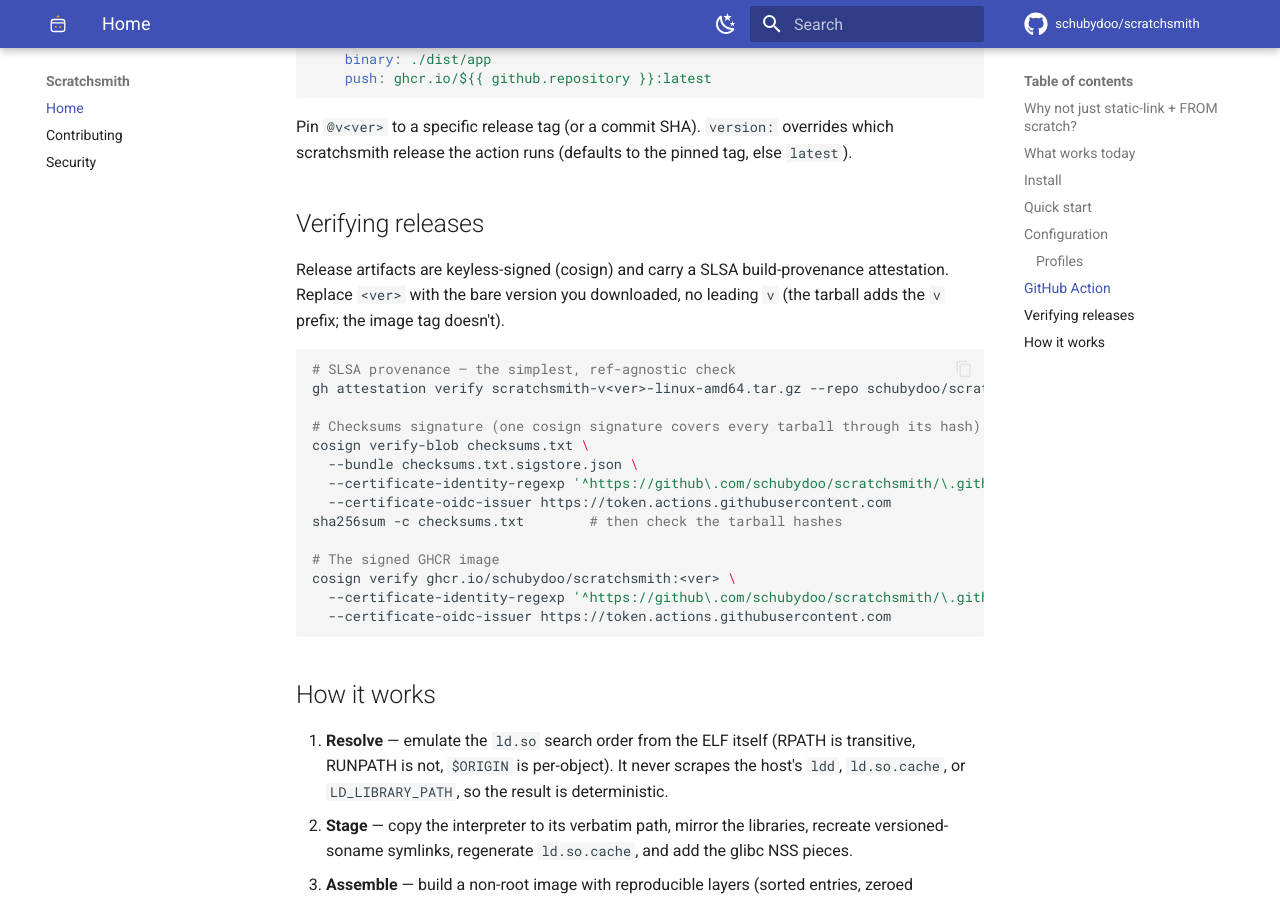
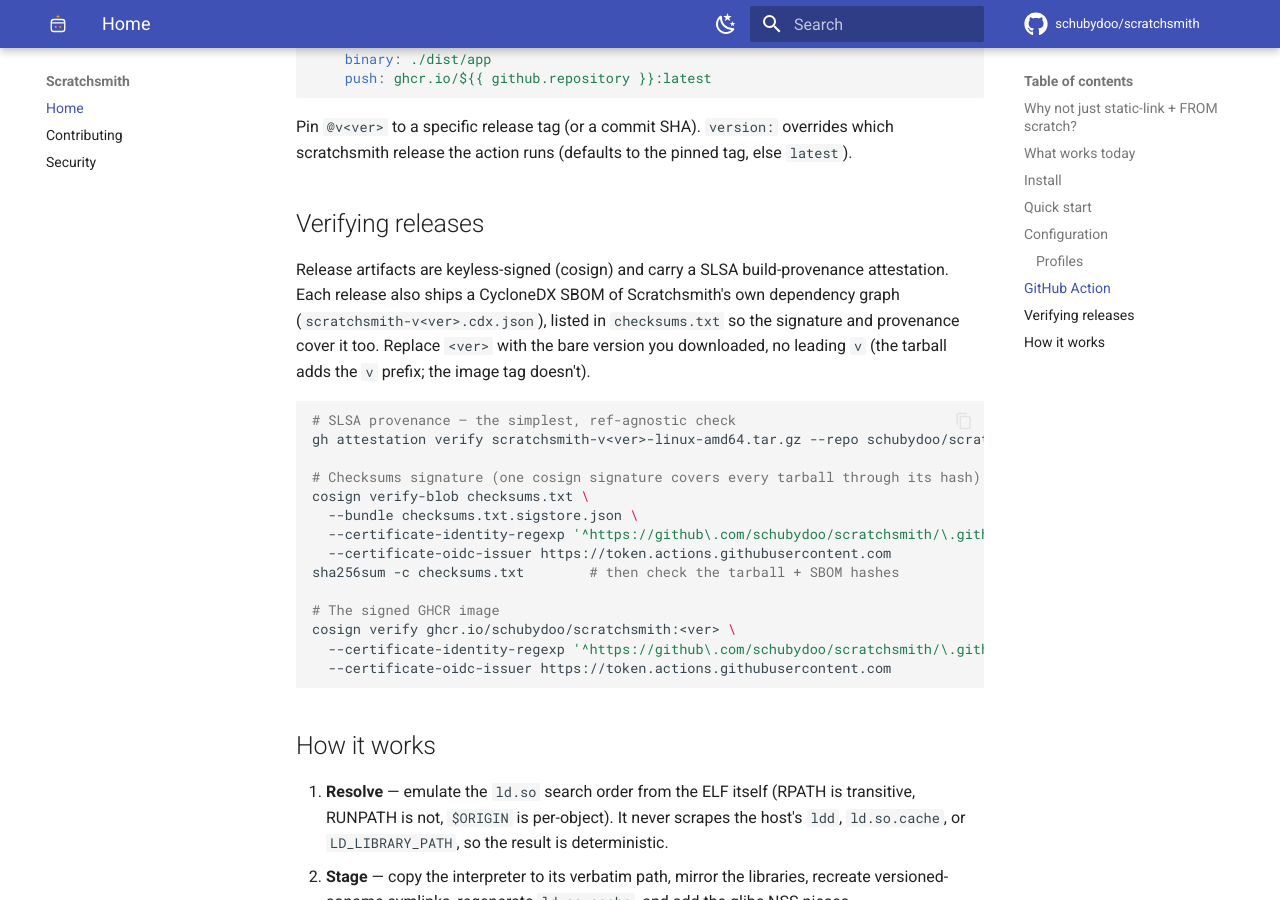
Before and after one commit to schubydoo/scratchsmith, an MkDocs documentation site: the page built from docs/index.md, in a window 1280 px wide and 900 px high, scrolled down 6034 px. Built offline with MkDocs 1.6.1 and Material for MkDocs 9.7.7, drawn with Linux system fonts in a browser that asks for light colours; comment, search, counter and statistics services are not loaded; the version menu is left out.

Commit message:
feat: ship a CycloneDX SBOM of the crate's deps with every release
Each release now stages scratchsmith-v<ver>.cdx.json — a CycloneDX SBOM of
Scratchsmith's own Rust dependency graph, generated by syft from Cargo.lock.

Sourced from the lockfile, not the binary, on purpose: the shipped binary is
stripped (profile.release strip=true), so an embedded/binary scan (e.g.
cargo-auditable) would be empty. The lockfile is the faithful, arch-independent
dep record, so one SBOM covers both arches.

The SBOM is listed in checksums.txt, so the existing single cosign signature +
SLSA provenance over checksums.txt cover it transitively — no new signing step.
The fail-closed staging gate now also requires exactly one SBOM, and a
component-count check aborts before publish if syft produced a hollow SBOM.

Co-Authored-By: Claude Opus 4.8 <noreply@anthropic.com>

````diff
--- a/docs/index.md
+++ b/docs/index.md
@@ -242,8 +242,10 @@ the action runs (defaults to the pinned tag, else `latest`).
 ## Verifying releases
 
 Release artifacts are keyless-signed (cosign) and carry a SLSA build-provenance attestation.
-Replace `<ver>` with the bare version you downloaded, no leading `v` (the tarball adds the
-`v` prefix; the image tag doesn't).
+Each release also ships a CycloneDX SBOM of Scratchsmith's own dependency graph
+(`scratchsmith-v<ver>.cdx.json`), listed in `checksums.txt` so the signature and provenance
+cover it too. Replace `<ver>` with the bare version you downloaded, no leading `v` (the tarball
+adds the `v` prefix; the image tag doesn't).
 
 ```sh
 # SLSA provenance — the simplest, ref-agnostic check
@@ -254,7 +256,7 @@ cosign verify-blob checksums.txt \
   --bundle checksums.txt.sigstore.json \
   --certificate-identity-regexp '^https://github\.com/schubydoo/scratchsmith/\.github/workflows/knope-release\.yml@' \
   --certificate-oidc-issuer https://token.actions.githubusercontent.com
-sha256sum -c checksums.txt        # then check the tarball hashes
+sha256sum -c checksums.txt        # then check the tarball + SBOM hashes
 
 # The signed GHCR image
 cosign verify ghcr.io/schubydoo/scratchsmith:<ver> \
````
Also changed, not shown: .changeset/release-sbom.md (added, +5 -0 lines), README.md (+5 -3 lines), 1 other file.
